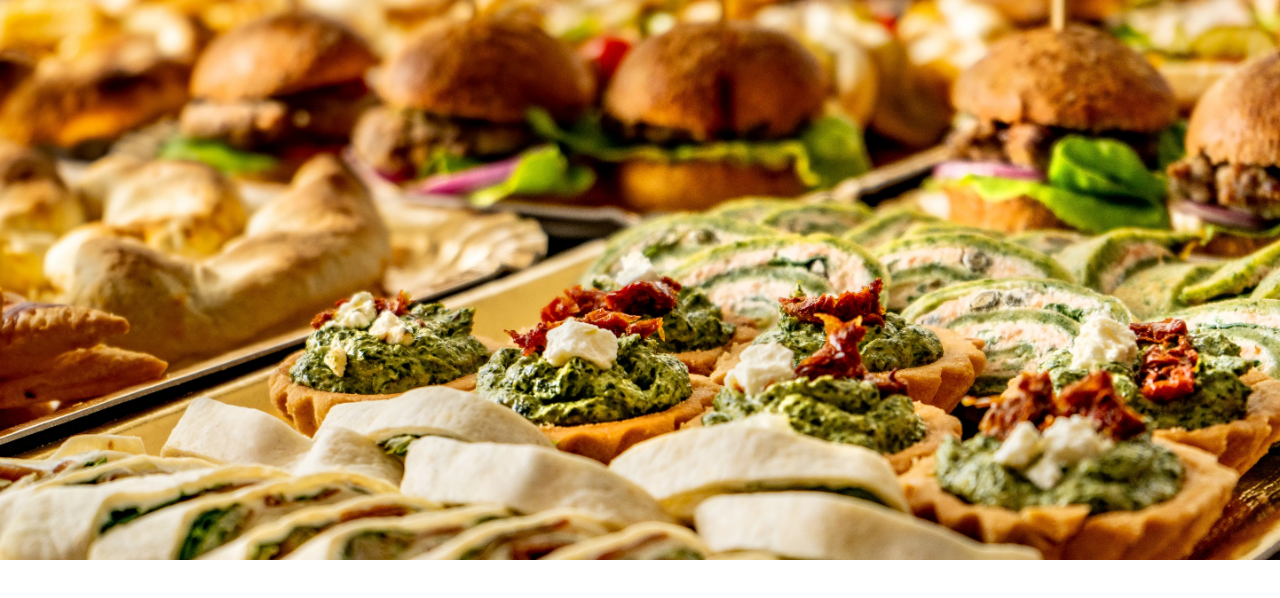
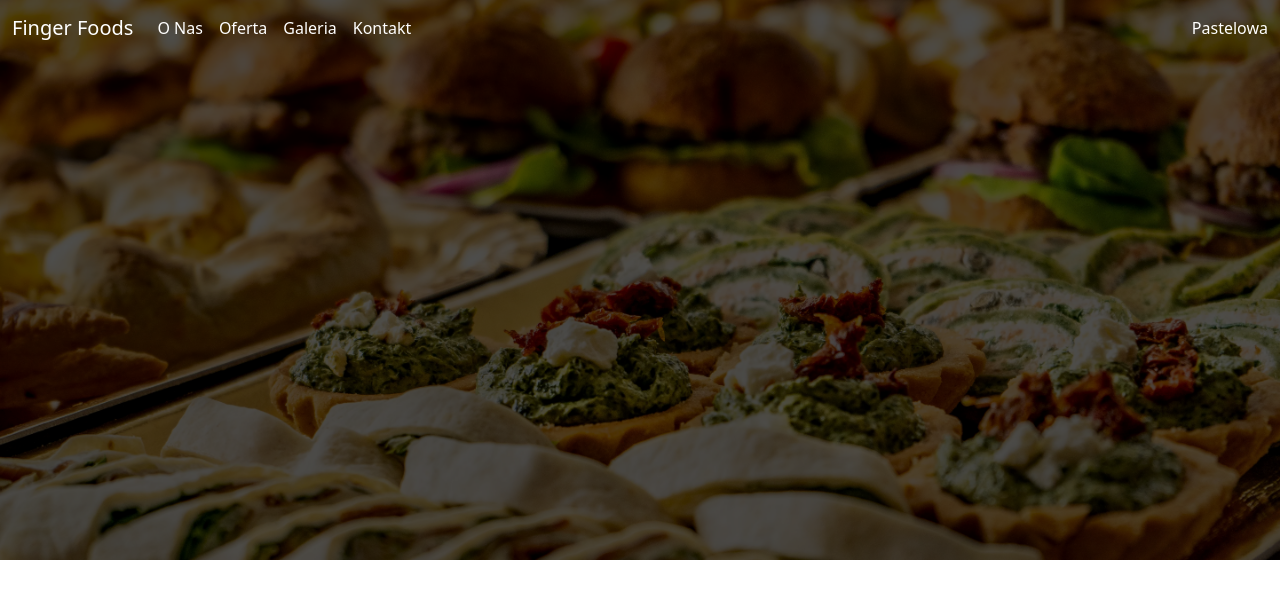
Before and after one commit to ganushkevychv/pastelowa, a React (Create React App) app: page / in a window 1280 px wide. Shown: the top 598 px of the page. Built offline with nearby package versions, Linux system fonts and the light colour scheme.

Commit message:
background img opacity added, Navbar component added

```diff
--- a/package.json
+++ b/package.json
@@ -6,9 +6,13 @@
     "@testing-library/jest-dom": "^5.16.5",
     "@testing-library/react": "^13.4.0",
     "@testing-library/user-event": "^13.5.0",
+    "bootstrap": "^5.2.1",
     "react": "^18.2.0",
     "react-dom": "^18.2.0",
+    "react-router-dom": "^6.4.1",
     "react-scripts": "5.0.1",
+    "reactstrap": "^9.1.4",
+    "responsive-navbar-react": "^1.2.1",
     "web-vitals": "^2.1.4"
   },
   "scripts": {
--- a/src/App.css
+++ b/src/App.css
@@ -1,25 +1,25 @@
-* {
+ * {
   box-sizing: border-box;
   margin: 0;
   padding: 0;
 }
 
 .App-backgroundImage {
-width: 100%;
-height: 100%;
+max-width: 100%;
+ height: 100%;
 background-size: cover;
 background-repeat: no-repeat;
-/* background-position: 50%; */
+opacity: 0.3;
+
 }
-.background-container {
-  display: flex;
-  height: 100%;
+ .background-container {
+ height: 100%;
   width: 100%;
-  /* background-position: 50%; */
+  background-color: black;
 }
-@media screen and (min-width: 480px) {
+/* @media screen and (min-width: 480px) {
   .background-container {
     height: 100%;
     width: 100%;
   }
-}
+} */
--- a/src/App.js
+++ b/src/App.js
@@ -1,14 +1,16 @@
 import background from '../src/images/background.webp';
 import './App.css';
+import Menu from './components/Menu';
 
 function App() {
   return (
     <div className="App">
-      <header className="App-header">
+
         <div className='background-container'>
+        <Menu/>
         <img src={background} className="App-backgroundImage" alt="logo" />
         </div>
-      </header>
+
     </div>
   );
 }
--- /dev/null
+++ b/src/components/Menu.js
@@ -0,0 +1,56 @@
+import React, { useState } from 'react';
+import {
+    Collapse,
+    Navbar,
+    NavbarToggler,
+    NavbarBrand,
+    Nav,
+    NavItem,
+    NavLink,
+    UncontrolledDropdown,
+    DropdownToggle,
+    DropdownMenu,
+    DropdownItem,
+    NavbarText,
+  } from 'reactstrap';
+
+import 'bootstrap/dist/css/bootstrap.min.css';
+import logo from '../images/logo.png'
+
+
+
+const Menu = (args) => {
+    const [isOpen, setIsOpen] = useState(false);
+
+    const toggle = () => setIsOpen(!isOpen);
+    const color = {
+        color:"white"
+    }
+
+return(
+<div>
+      <Navbar {...args} expand="xl" fixed="top">
+        <NavbarBrand style={color} href="/">Finger Foods</NavbarBrand>
+        <NavbarToggler onClick={toggle} />
+        <Collapse isOpen={isOpen} navbar>
+          <Nav className="me-auto" navbar>
+            <NavItem>
+              <NavLink style={color} href="/About/">O Nas</NavLink>
+            </NavItem>
+            <NavItem>
+              <NavLink style={color}  href="/Promo/">Oferta</NavLink>
+            </NavItem>
+            <NavItem>
+              <NavLink style={color} href="/Galeria/">Galeria</NavLink>
+            </NavItem>
+            <NavItem>
+              <NavLink style={color} href="/Contact/">Kontakt</NavLink>
+            </NavItem>
+             </Nav>
+          <NavbarText style={color}>Pastelowa</NavbarText>
+        </Collapse>
+      </Navbar>
+    </div>
+)
+}
+export default Menu;
```
Also changed, not shown: src/images/logo.png (added), 1 other file (tests, documents, lock files or other folders).
